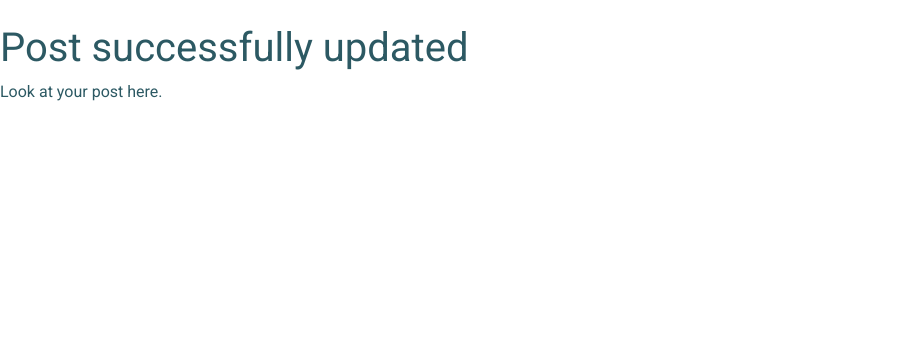
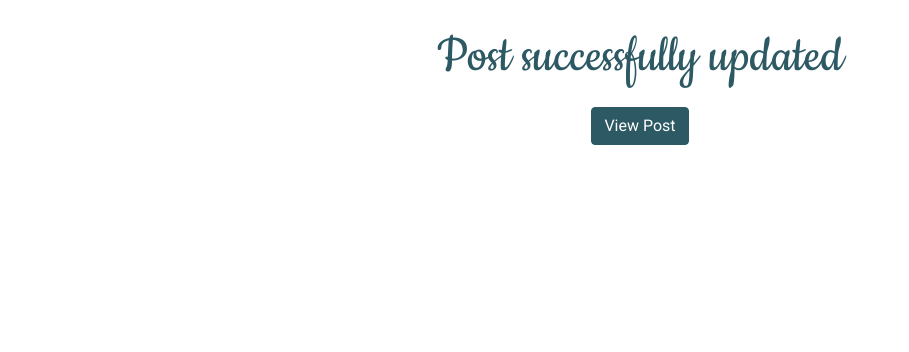
Before and after one commit to adammkeane/work-app-pp4, a Django app: template templates/post_edit_success.html in a window 1280 px wide. Shown: the part 68-420 px from the top of the page, without its empty margins (0-909 px from the left). Run offline with Django 3.2, Linux system fonts and the light colour scheme; the template is opened without the code that fills it, so the values that code supplies are empty; some libraries are stand-ins or nearby versions.

Commit message:
Update html for post create, edit and delete success pages

```diff
--- a/templates/post_edit_success.html
+++ b/templates/post_edit_success.html
@@ -4,7 +4,13 @@
 
 {% block content %}
 
-<h1>Post successfully updated</h1>
-<a href="{% url 'post_detail' post.slug post.id %}">Look at your post here.</a>
+<div class="container text-center">
+    <div>
+        <h1 class="brand-h1 mx-4">Post successfully updated</h1>
+    </div>
+    <div class="mt-3">
+        <a href="{% url 'post_detail' post.slug post.id %}" class="btn btn-primary">View Post</a>
+    </div>
+</div>
 
 {%endblock%}
```
Also changed, not shown: templates/post_create_success.html (+8 -2 lines), templates/post_delete_success.html (+8 -2 lines).
